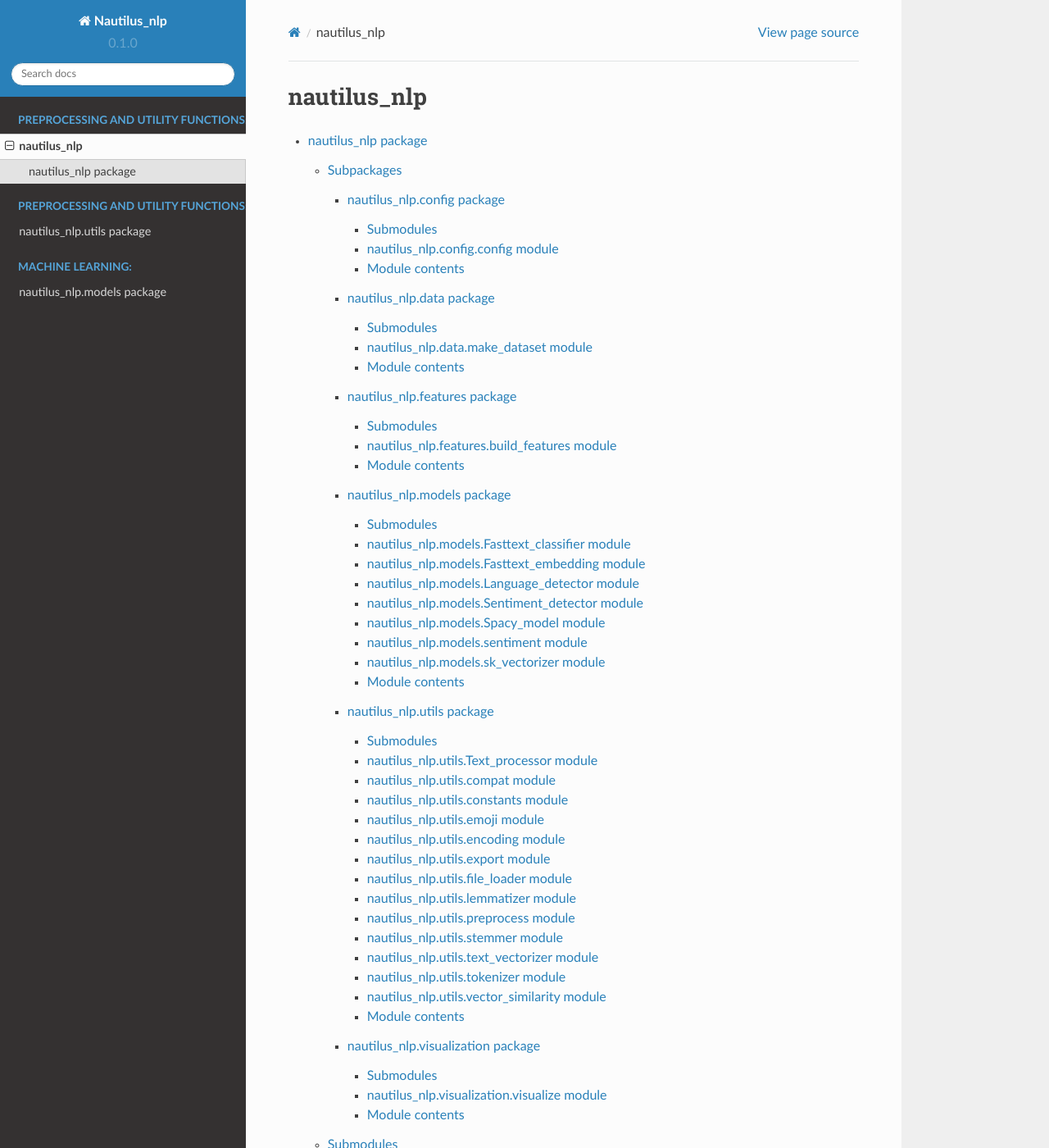
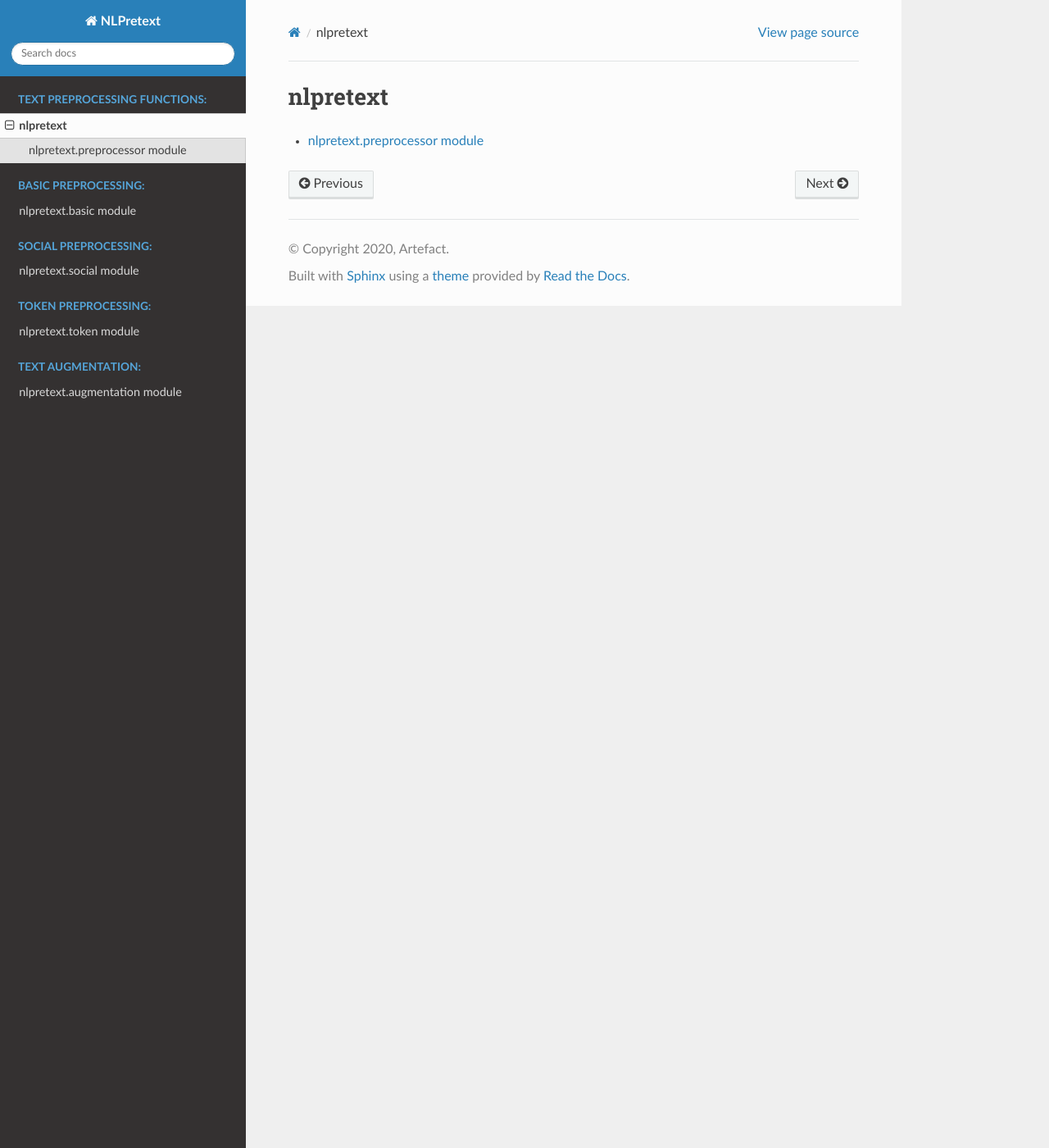
Before and after one commit to artefactory/NLPretext, a Sphinx documentation site: the page built from docs/modules.rst, in a window 1280 px wide and 1400 px high. Shown: the whole window at 82% size. Built offline with Sphinx 7.4.7 and the Read the Docs theme 2.0.0, drawn with Linux system fonts in a browser that asks for light colours; formulas are drawn with MathJax 3; some of the changed text lies outside the part shown.

Commit message:
update project documentation

```diff
--- a/docs/conf.py
+++ b/docs/conf.py
@@ -31,17 +31,20 @@
 #
 import os
 import sys
+from pathlib import Path
+
 sys.path.insert(0, os.path.abspath('../'))
 
 
 # -- Project information -----------------------------------------------------
 
-project = 'Nautilus_nlp'
+project = 'NLPretext'
 copyright = '2020, Artefact'
 author = 'Artefact'
 
-# The short X.Y version
-version = '0.1.0'
+with open(Path(__file__).resolve().parent.joinpath('../VERSION'), 'r') as fh:
+    version = fh.read()
+
 # The full version, including alpha/beta/rc tags
 release = ''
 
@@ -129,7 +132,7 @@
 # -- Options for HTMLHelp output ---------------------------------------------
 
 # Output file base name for HTML help builder.
-htmlhelp_basename = 'Nautilus_nlpdoc'
+htmlhelp_basename = 'NLPretextdoc'
 
 
 # -- Options for LaTeX output ------------------------------------------------
@@ -156,8 +159,8 @@
 # (source start file, target name, title,
 #  author, documentclass [howto, manual, or own class]).
 latex_documents = [
-    (master_doc, 'Nautilus_nlp.tex', 'Nautilus\\_nlp Documentation',
-     'Robin Doumerc', 'manual'),
+    (master_doc, 'NLPretext.tex', 'Nautilus\\_nlp Documentation',
+     'Artefact', 'manual'),
 ]
 
 
@@ -166,7 +169,7 @@
 # One entry per manual page. List of tuples
 # (source start file, name, description, authors, manual section).
 man_pages = [
-    (master_doc, 'nautilus_nlp', 'Nautilus_nlp Documentation',
+    (master_doc, 'NLPretext', 'NLPretext Documentation',
      [author], 1)
 ]
 
@@ -177,8 +180,8 @@
 # (source start file, target name, title, author,
 #  dir menu entry, description, category)
 texinfo_documents = [
-    (master_doc, 'Nautilus_nlp', 'Nautilus_nlp Documentation',
-     author, 'Nautilus_nlp', 'One line description of project.',
+    (master_doc, 'NLPretext', 'NLPretext Documentation',
+     author, 'NLPretext', 'One line description of project.',
      'Miscellaneous'),
 ]
 
--- a/docs/modules.rst
+++ b/docs/modules.rst
@@ -1,7 +1,7 @@
-nautilus_nlp
-============
+nlpretext
+=========
 
 .. toctree::
    :maxdepth: 4
 
-   nautilus_nlp
+   nlpretext
--- a/docs/nautilus_nlp.config.rst
+++ /dev/null
@@ -1,22 +0,0 @@
-nautilus\_nlp.config package
-============================
-
-Submodules
-----------
-
-nautilus\_nlp.config.config module
-----------------------------------
-
-.. automodule:: nautilus_nlp.config.config
-    :members:
-    :undoc-members:
-    :show-inheritance:
-
-
-Module contents
----------------
-
-.. automodule:: nautilus_nlp.config
-    :members:
-    :undoc-members:
-    :show-inheritance:
--- a/docs/nautilus_nlp.data.rst
+++ /dev/null
@@ -1,22 +0,0 @@
-nautilus\_nlp.data package
-==========================
-
-Submodules
-----------
-
-nautilus\_nlp.data.make\_dataset module
----------------------------------------
-
-.. automodule:: nautilus_nlp.data.make_dataset
-    :members:
-    :undoc-members:
-    :show-inheritance:
-
-
-Module contents
----------------
-
-.. automodule:: nautilus_nlp.data
-    :members:
-    :undoc-members:
-    :show-inheritance:
--- a/docs/nautilus_nlp.features.rst
+++ /dev/null
@@ -1,22 +0,0 @@
-nautilus\_nlp.features package
-==============================
-
-Submodules
-----------
-
-nautilus\_nlp.features.build\_features module
----------------------------------------------
-
-.. automodule:: nautilus_nlp.features.build_features
-    :members:
-    :undoc-members:
-    :show-inheritance:
-
-
-Module contents
----------------
-
-.. automodule:: nautilus_nlp.features
-    :members:
-    :undoc-members:
-    :show-inheritance:
--- a/docs/nautilus_nlp.models.rst
+++ /dev/null
@@ -1,70 +0,0 @@
-nautilus\_nlp.models package
-============================
-
-Submodules
-----------
-
-nautilus\_nlp.models.Fasttext\_classifier module
-------------------------------------------------
-
-.. automodule:: nautilus_nlp.models.Fasttext_classifier
-    :members:
-    :undoc-members:
-    :show-inheritance:
-
-nautilus\_nlp.models.Fasttext\_embedding module
------------------------------------------------
-
-.. automodule:: nautilus_nlp.models.Fasttext_embedding
-    :members:
-    :undoc-members:
-    :show-inheritance:
-
-nautilus\_nlp.models.Language\_detector module
-----------------------------------------------
-
-.. automodule:: nautilus_nlp.models.Language_detector
-    :members:
-    :undoc-members:
-    :show-inheritance:
-
-nautilus\_nlp.models.Sentiment\_detector module
------------------------------------------------
-
-.. automodule:: nautilus_nlp.models.Sentiment_detector
-    :members:
-    :undoc-members:
-    :show-inheritance:
-
-nautilus\_nlp.models.Spacy\_model module
-----------------------------------------
-
-.. automodule:: nautilus_nlp.models.Spacy_model
-    :members:
-    :undoc-members:
-    :show-inheritance:
-
-nautilus\_nlp.models.sentiment module
--------------------------------------
-
-.. automodule:: nautilus_nlp.models.sentiment
-    :members:
-    :undoc-members:
-    :show-inheritance:
-
-nautilus\_nlp.models.sk\_vectorizer module
-------------------------------------------
-
-.. automodule:: nautilus_nlp.models.sk_vectorizer
-    :members:
-    :undoc-members:
-    :show-inheritance:
-
-
-Module contents
----------------
-
-.. automodule:: nautilus_nlp.models
-    :members:
-    :undoc-members:
-    :show-inheritance:
--- a/docs/nautilus_nlp.rst
+++ /dev/null
@@ -1,42 +0,0 @@
-nautilus\_nlp package
-=====================
-
-Subpackages
------------
-
-.. toctree::
-
-    nautilus_nlp.config
-    nautilus_nlp.data
-    nautilus_nlp.features
-    nautilus_nlp.models
-    nautilus_nlp.utils
-    nautilus_nlp.visualization
-
-Submodules
-----------
-
-nautilus\_nlp.corpus module
----------------------------
-
-.. automodule:: nautilus_nlp.corpus
-    :members:
-    :undoc-members:
-    :show-inheritance:
-
-nautilus\_nlp.doc module
-------------------------
-
-.. automodule:: nautilus_nlp.doc
-    :members:
-    :undoc-members:
-    :show-inheritance:
-
-
-Module contents
----------------
-
-.. automodule:: nautilus_nlp
-    :members:
-    :undoc-members:
-    :show-inheritance:
--- a/docs/nautilus_nlp.utils.rst
+++ /dev/null
@@ -1,118 +0,0 @@
-nautilus\_nlp.utils package
-===========================
-
-Submodules
-----------
-
-nautilus\_nlp.utils.Text\_processor module
-------------------------------------------
-
-.. automodule:: nautilus_nlp.utils.Text_processor
-    :members:
-    :undoc-members:
-    :show-inheritance:
-
-nautilus\_nlp.utils.compat module
----------------------------------
-
-.. automodule:: nautilus_nlp.utils.compat
-    :members:
-    :undoc-members:
-    :show-inheritance:
-
-nautilus\_nlp.utils.constants module
-------------------------------------
-
-.. automodule:: nautilus_nlp.utils.constants
-    :members:
-    :undoc-members:
-    :show-inheritance:
-
-nautilus\_nlp.utils.emoji module
---------------------------------
-
-.. automodule:: nautilus_nlp.utils.emoji
-    :members:
-    :undoc-members:
-    :show-inheritance:
-
-nautilus\_nlp.utils.encoding module
------------------------------------
-
-.. automodule:: nautilus_nlp.utils.encoding
-    :members:
-    :undoc-members:
-    :show-inheritance:
-
-nautilus\_nlp.utils.export module
----------------------------------
-
-.. automodule:: nautilus_nlp.utils.export
-    :members:
-    :undoc-members:
-    :show-inheritance:
-
-nautilus\_nlp.utils.file\_loader module
----------------------------------------
-
-.. automodule:: nautilus_nlp.utils.file_loader
-    :members:
-    :undoc-members:
-    :show-inheritance:
-
-nautilus\_nlp.utils.lemmatizer module
--------------------------------------
-
-.. automodule:: nautilus_nlp.utils.lemmatizer
-    :members:
-    :undoc-members:
-    :show-inheritance:
-
-nautilus\_nlp.utils.preprocess module
--------------------------------------
-
-.. automodule:: nautilus_nlp.utils.preprocess
-    :members:
-    :undoc-members:
-    :show-inheritance:
-
-nautilus\_nlp.utils.stemmer module
-----------------------------------
-
-.. automodule:: nautilus_nlp.utils.stemmer
-    :members:
-    :undoc-members:
-    :show-inheritance:
-
-nautilus\_nlp.utils.text\_vectorizer module
--------------------------------------------
-
-.. automodule:: nautilus_nlp.utils.text_vectorizer
-    :members:
-    :undoc-members:
-    :show-inheritance:
-
-nautilus\_nlp.utils.tokenizer module
-------------------------------------
-
-.. automodule:: nautilus_nlp.utils.tokenizer
-    :members:
-    :undoc-members:
-    :show-inheritance:
-
-nautilus\_nlp.utils.vector\_similarity module
----------------------------------------------
-
-.. automodule:: nautilus_nlp.utils.vector_similarity
-    :members:
-    :undoc-members:
-    :show-inheritance:
-
-
-Module contents
----------------
-
-.. automodule:: nautilus_nlp.utils
-    :members:
-    :undoc-members:
-    :show-inheritance:
--- a/docs/nautilus_nlp.visualization.rst
+++ /dev/null
@@ -1,22 +0,0 @@
-nautilus\_nlp.visualization package
-===================================
-
-Submodules
-----------
-
-nautilus\_nlp.visualization.visualize module
---------------------------------------------
-
-.. automodule:: nautilus_nlp.visualization.visualize
-    :members:
-    :undoc-members:
-    :show-inheritance:
-
-
-Module contents
----------------
-
-.. automodule:: nautilus_nlp.visualization
-    :members:
-    :undoc-members:
-    :show-inheritance:
--- /dev/null
+++ b/docs/nlpretext.augmentation.rst
@@ -0,0 +1,7 @@
+nlpretext.augmentation module
+-----------------------------
+
+.. automodule:: nlpretext.augmentation.preprocess
+   :members:
+   :undoc-members:
+   :show-inheritance:
--- /dev/null
+++ b/docs/nlpretext.basic.rst
@@ -0,0 +1,7 @@
+nlpretext.basic module
+-----------------------------
+
+.. automodule:: nlpretext.basic.preprocess
+   :members:
+   :undoc-members:
+   :show-inheritance:
--- /dev/null
+++ b/docs/nlpretext.rst
@@ -0,0 +1,7 @@
+nlpretext.preprocessor module
+-----------------------------
+
+.. automodule:: nlpretext.preprocessor
+   :members:
+   :undoc-members:
+   :show-inheritance:
--- /dev/null
+++ b/docs/nlpretext.social.rst
@@ -0,0 +1,7 @@
+nlpretext.social module
+-----------------------------
+
+.. automodule:: nlpretext.social.preprocess
+   :members:
+   :undoc-members:
+   :show-inheritance:
--- /dev/null
+++ b/docs/nlpretext.token.rst
@@ -0,0 +1,7 @@
+nlpretext.token module
+-----------------------------
+
+.. automodule:: nlpretext.token.preprocess
+   :members:
+   :undoc-members:
+   :show-inheritance:
```
Also changed, not shown: docs/index.rst (+24 -30 lines).
